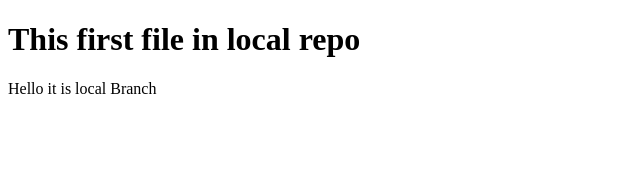
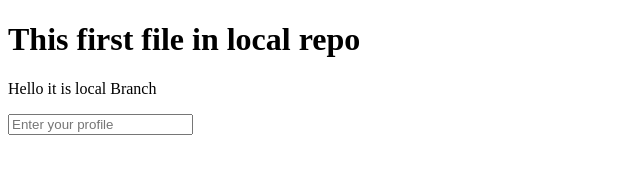
Before and after one commit to Varun0127/LocalRepo, a plain HTML site: page index.html in a window 1280 px wide. Shown: the whole page, without its empty margins (0-640 px from the left). Drawn offline with Linux system fonts and the light colour scheme.

Commit message:
Add input

```diff
--- a/index.html
+++ b/index.html
@@ -8,5 +8,6 @@
 <body>
     <h1>This first file in local repo</h1>
     <p>Hello it is local Branch</p>
+    <input type="text" placeholder="Enter your profile">
 </body>
 </html>
```
